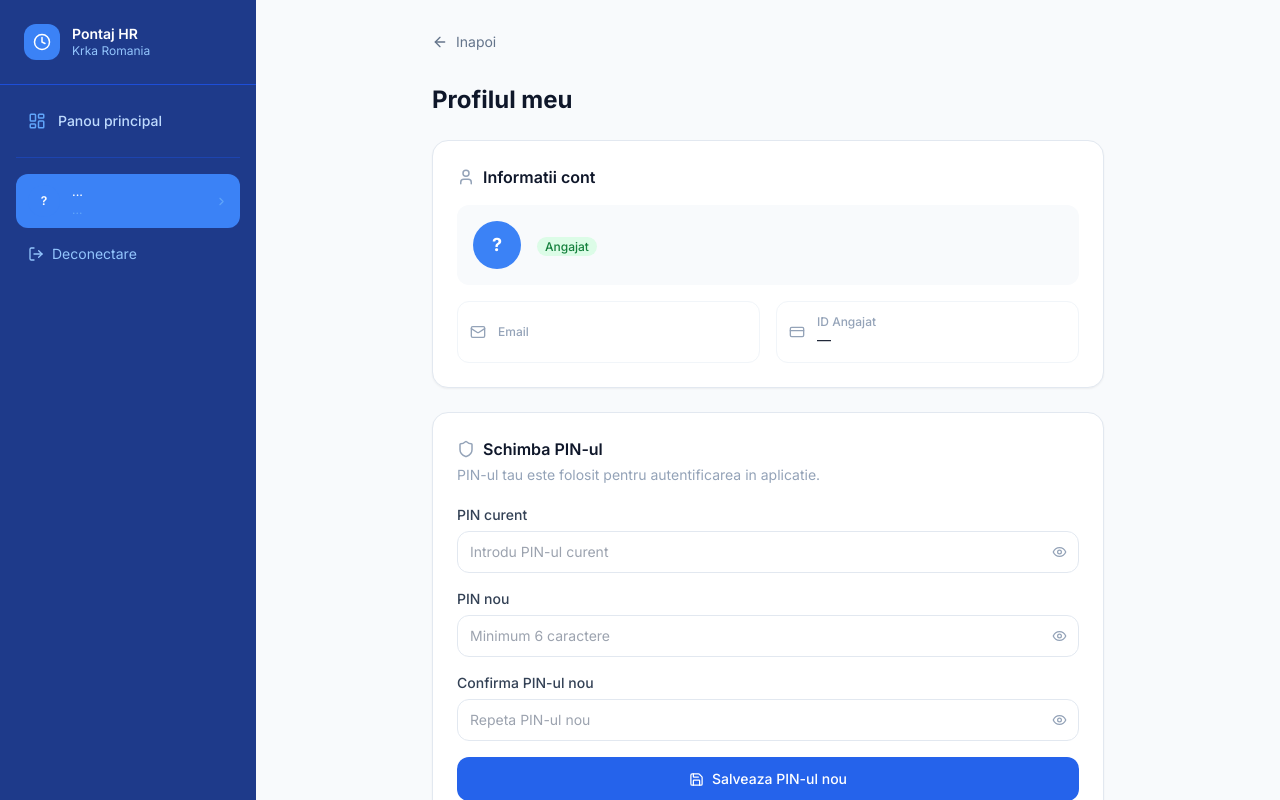
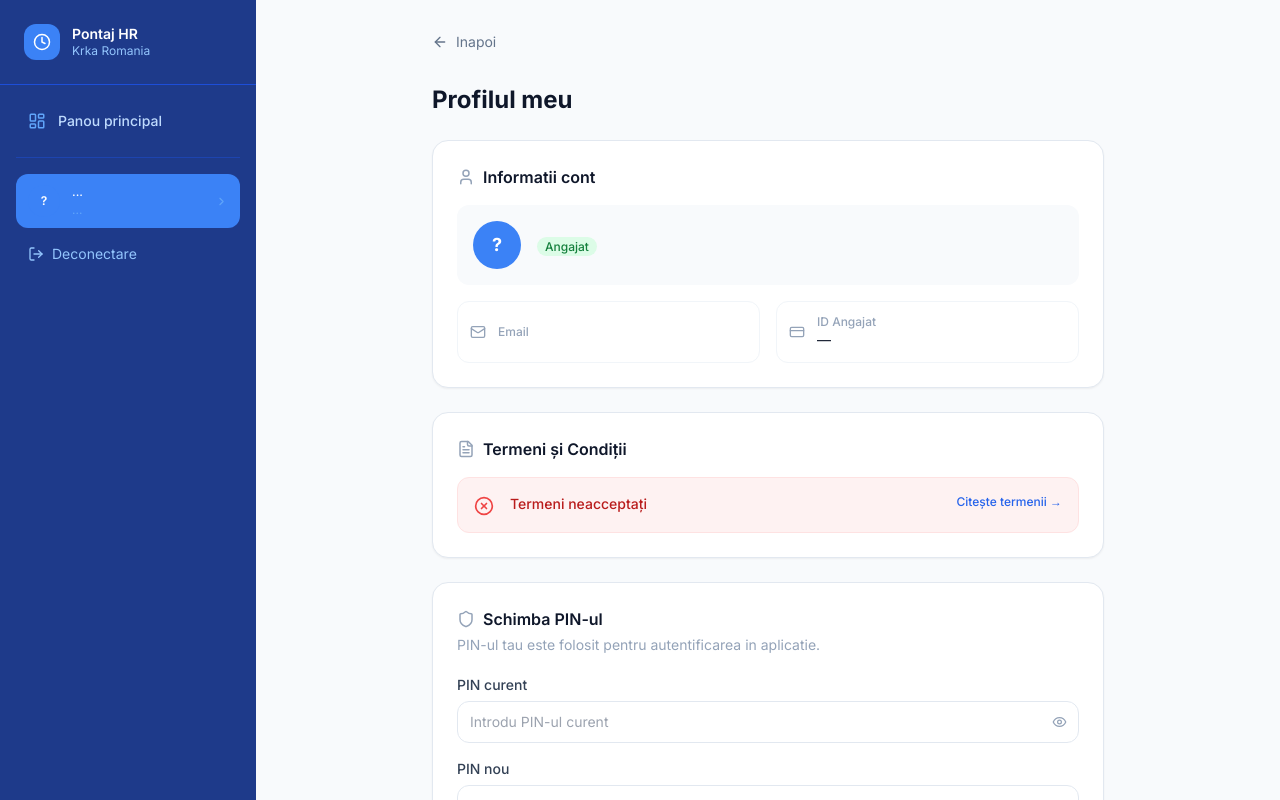
Before and after one commit to calexi07/hr-timetracker, a Next.js app: page /profile in a window 1280 px wide. Shown: the top 800 px of the page. Built offline with nearby package versions, Linux system fonts and the light colour scheme; no server answers.

Commit message:
Update page.tsx

```diff
--- a/src/app/profile/page.tsx
+++ b/src/app/profile/page.tsx
@@ -4,8 +4,10 @@ import { createClient } from '@/lib/supabase/client'
 import { useUser } from '@/components/UserContext'
 import Sidebar from '@/components/Sidebar'
 import toast from 'react-hot-toast'
-import { Eye, EyeOff, Save, ArrowLeft, User, Mail, CreditCard, Shield } from 'lucide-react'
+import { Eye, EyeOff, Save, ArrowLeft, User, Mail, CreditCard, Shield, FileText, CheckCircle2, XCircle } from 'lucide-react'
 import Link from 'next/link'
+import { format, parseISO } from 'date-fns'
+import { ro } from 'date-fns/locale'
 
 export default function ProfilePage() {
   const user = useUser()
@@ -145,6 +147,45 @@ export default function ProfilePage() {
             </div>
           </div>
 
+          {/* Termeni si conditii */}
+          <div className="card p-6 mb-6">
+            <h2 className="text-base font-semibold text-slate-900 mb-4 flex items-center gap-2">
+              <FileText size={18} className="text-slate-400" />
+              Termeni și Condiții
+            </h2>
+
+            <div className={`flex items-start gap-4 p-4 rounded-xl border ${
+              user?.terms_accepted
+                ? 'bg-green-50 border-green-100'
+                : 'bg-red-50 border-red-100'
+            }`}>
+              <div className="shrink-0 mt-0.5">
+                {user?.terms_accepted
+                  ? <CheckCircle2 size={20} className="text-green-600" />
+                  : <XCircle size={20} className="text-red-500" />
+                }
+              </div>
+              <div className="flex-1">
+                <p className={`font-medium text-sm ${
+                  user?.terms_accepted ? 'text-green-800' : 'text-red-700'
+                }`}>
+                  {user?.terms_accepted ? 'Termeni acceptați' : 'Termeni neacceptați'}
+                </p>
+                {user?.terms_accepted && user?.terms_accepted_at && (
+                  <p className="text-green-600 text-xs mt-0.5">
+                    Acceptat pe {format(parseISO(user.terms_accepted_at), 'dd MMM yyyy, HH:mm', { locale: ro })}
+                  </p>
+                )}
+              </div>
+              <Link
+                href="/terms"
+                className="text-xs text-blue-600 hover:text-blue-700 font-medium shrink-0"
+              >
+                Citește termenii →
+              </Link>
+            </div>
+          </div>
+
           {/* Schimba PIN */}
           <div className="card p-6">
             <h2 className="text-base font-semibold text-slate-900 mb-1 flex items-center gap-2">
```
